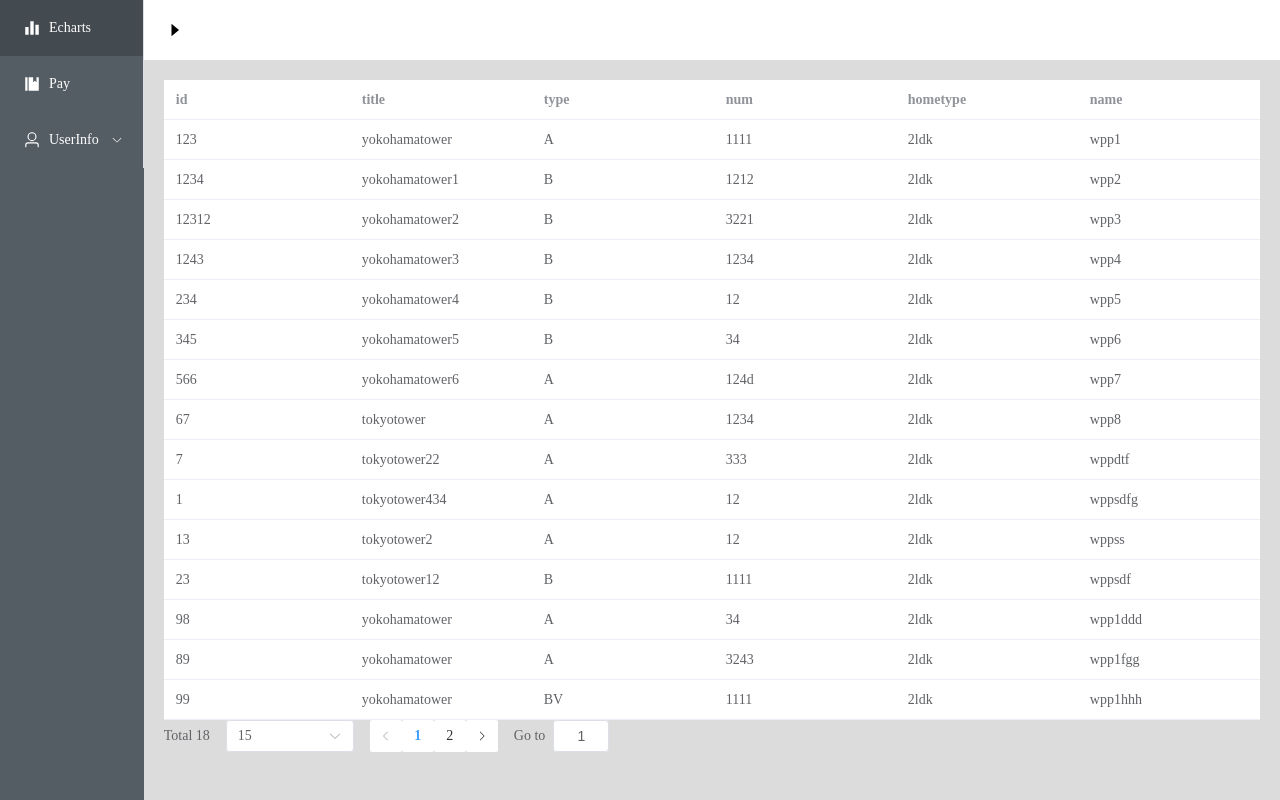
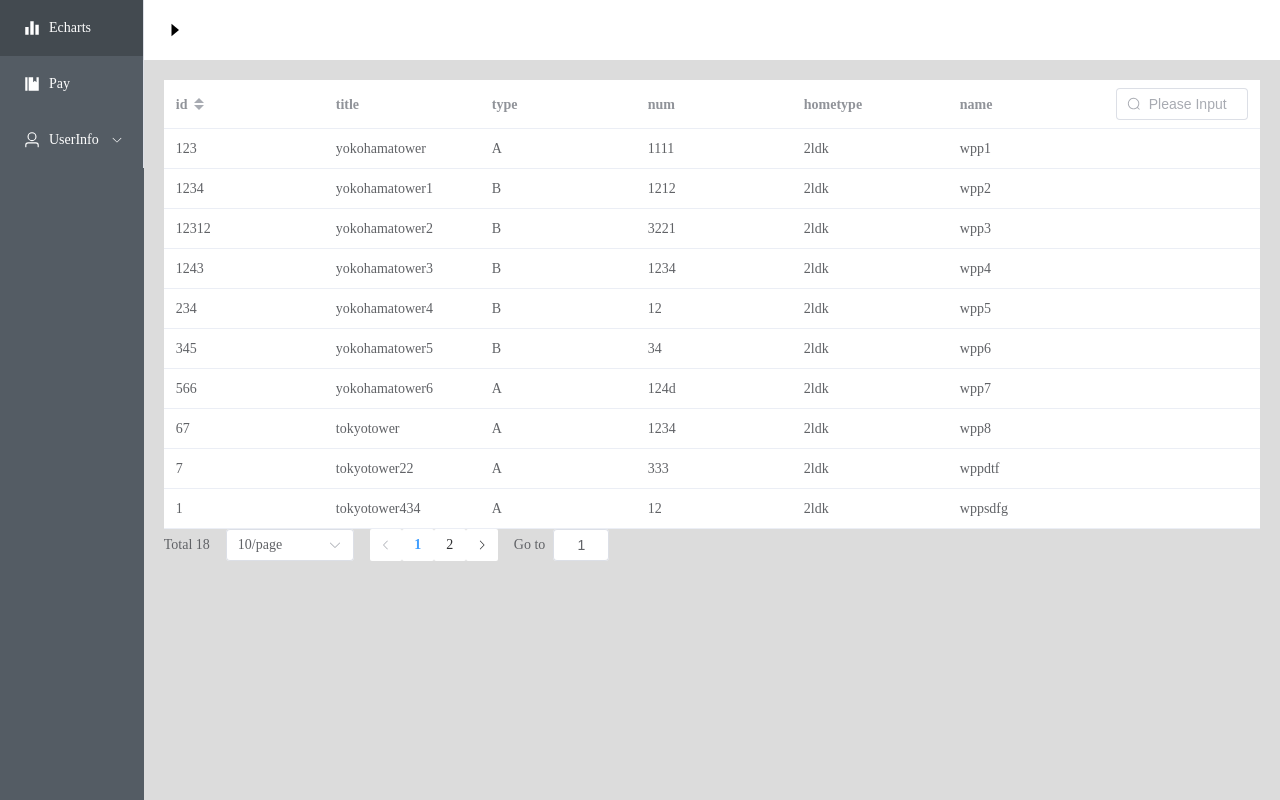
Before and after one commit to win09ver/vue3-demo, a Vue app: page /user-info in a window 1280 px wide. Built offline with nearby package versions, Linux system fonts and the light colour scheme; data requests are answered from the project's data file.

Commit message:
fix userinfo

```diff
--- a/src/views/Home/HomeChildren/UserInfo.vue
+++ b/src/views/Home/HomeChildren/UserInfo.vue
@@ -6,6 +6,7 @@
       <el-table-column
         prop="id"
         label="id"
+        sortable
       >
       </el-table-column>
       <el-table-column
@@ -29,6 +30,17 @@
         prop="name"
         label="name">
       </el-table-column>
+      <el-table-column prop="operation" label="operation">
+        <template #header>
+          <el-input
+            v-model="searchValue"
+            class="w-50 m-2"
+            placeholder="Please Input"
+            @blur="onBlur"
+            :prefix-icon="Search"
+          />
+        </template>
+      </el-table-column>
     </el-table>
     <!-- pagenation -->
     <el-pagination
@@ -45,15 +57,18 @@
 
 <script lang='ts'>
 import { link, url } from '@/request'
+import { Search } from '@element-plus/icons-vue'
 import { KeyValObj } from '@/type/common'
 import { defineComponent, reactive, toRefs, PropType, ref, onMounted } from 'vue'
 export default defineComponent ({
   name: 'UserInfo',
-  components: {},
+  components: {
+    Search
+  },
   props: {},
   emits: ['onClick'],
   setup(props, ctx) {
-
+    const searchValue = ref("")
     const tableData = ref([])
     onMounted(() => {
       link(url.userlist, "GET").then((data: any) => {
@@ -62,14 +77,11 @@ export default defineComponent ({
       })
     })
 
-
     const currentPage = ref(1)
-    const pageSize = ref(15)
+    const pageSize = ref(10)
     const small = ref(false)
     const background = ref(false)
     const disabled = ref(false)
-
-
 
     // pageの表示件数を制御
     const handleSizeChange = (val: number) => {
@@ -83,6 +95,10 @@ export default defineComponent ({
       console.log("tableData",tableData)
       currentPage.value = val
     }
+    // search input blur event
+    const onBlur = () => {
+      console.log("searchValue", searchValue.value)
+    }
 
     return {
        currentPage,
@@ -91,6 +107,9 @@ export default defineComponent ({
        disabled,
        pageSize,
        tableData,
+       searchValue,
+       Search,
+       onBlur,
        handleSizeChange,
        handleCurrentChange
     }
```
